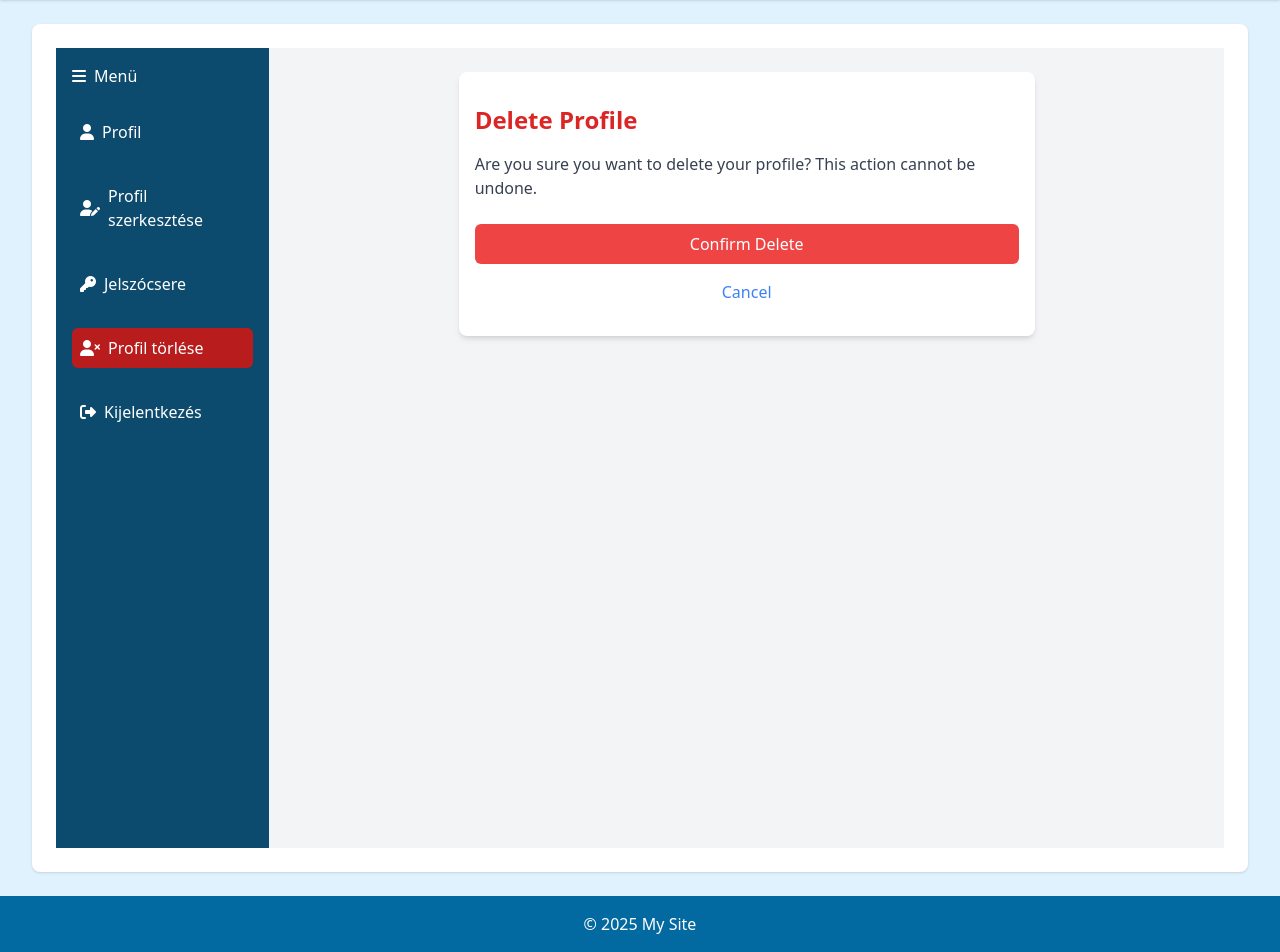
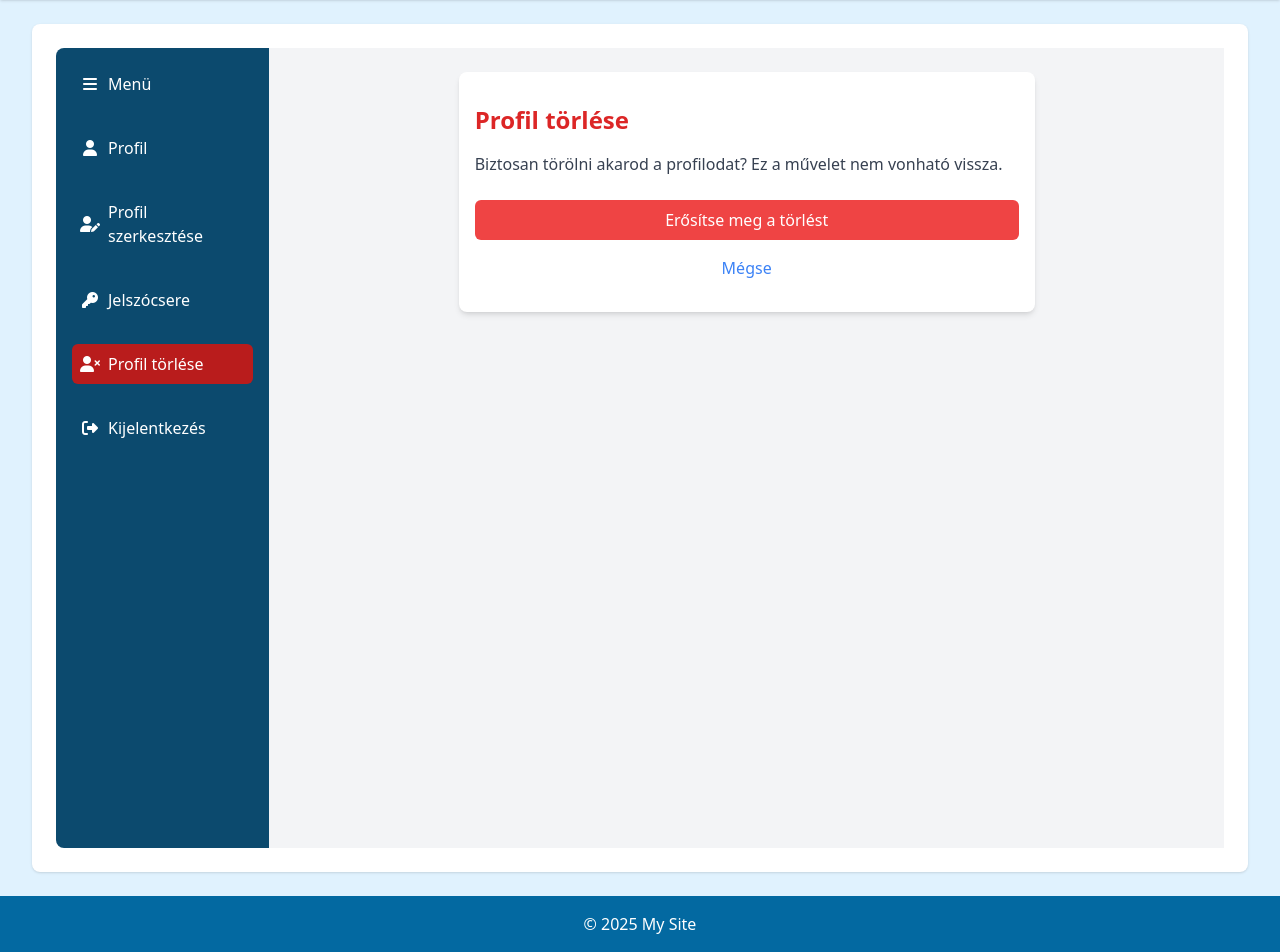
Before and after one commit to Tibi81/Django-Auth-Tailwind, a Django app: page /profile/delete/ in a window 1280 px wide. Shown: the part 64-1016 px from the top of the page. Run offline with Django 5.2, Linux system fonts and the light colour scheme; a user stored in the database is signed in; data comes from the database, SQL or seed files in the repository; both versions use the stored data as it was after the commit; some libraries are stand-ins or nearby versions.

Commit message:
Style update

```diff
--- a/accounts/templates/profile/delete_profile.html
+++ b/accounts/templates/profile/delete_profile.html
@@ -3,16 +3,16 @@
 
 {% block profile_content %}
 <div class="max-w-xl mx-auto px-4 py-8 bg-white shadow-md rounded-lg">
-    <h1 class="text-2xl font-semibold text-red-600">Delete Profile</h1>
-    <p class="text-gray-700 mt-4">Are you sure you want to delete your profile? This action cannot be undone.</p>
+    <h1 class="text-2xl font-semibold text-red-600">Profil törlése</h1>
+    <p class="text-gray-700 mt-4">Biztosan törölni akarod a profilodat? Ez a művelet nem vonható vissza.</p>
 
     <form method="post" class="mt-6">
         {% csrf_token %}
         <button type="submit" class="w-full py-2 bg-red-500 text-white rounded-md hover:bg-red-600 focus:outline-none focus:ring-2 focus:ring-red-400">
-            Confirm Delete
+            Erősítse meg a törlést
         </button>
     </form>
 
-    <a href="{% url 'profile' %}" class="block text-center mt-4 text-blue-500 hover:underline">Cancel</a>
+    <a href="{% url 'profile' %}" class="block text-center mt-4 text-blue-500 hover:underline">Mégse</a>
 </div>
 {% endblock %}
--- a/accounts/templates/profile_base.html
+++ b/accounts/templates/profile_base.html
@@ -5,7 +5,8 @@
 
     <!-- Sidebar -->
     <div id="sidebar"
-     class="bg-sky-900 text-white
+     class="
+       bg-sky-900 text-white
        w-full md:w-20 lg:w-64
        p-4
        flex flex-col sm:flex-row md:flex-col
@@ -13,8 +14,8 @@
        sm:justify-evenly md:justify-start
        space-y-0 sm:space-y-0 md:space-y-6
        space-x-0 sm:space-x-4 md:space-x-0
-            transition-none">
-
+       rounded-t-lg
+       md:rounded-tl-lg md:rounded-bl-lg md:rounded-tr-none md:rounded-br-none">
 
 
         {% with request.resolver_match.url_name as current_url %}
@@ -24,12 +25,14 @@
 
 
             <!-- Csak nagy képernyőn van toggle -->
-            <div class="hidden lg:flex items-center space-x-2">
-                <button onclick="toggleSidebar()" class="flex items-center space-x-2 text-white text-base">
-                    <i class="fas fa-bars"></i>
+            <a href="javascript:void(0);" onclick="toggleSidebar()"
+                class="w-auto md:w-full flex flex-col md:flex-col lg:flex-row items-center
+                        space-x-0 lg:space-x-2 p-2 rounded-md transition-colors duration-200
+                        text-white hover:bg-gray-700 hidden lg:flex">
+                    <i class="fas fa-bars text-base w-5 text-center"></i>
                     <span class="sidebar-label hidden md:hidden lg:inline">Menü</span>
-                </button>
-            </div>
+                </a>
+
 
             <!-- Menüelemek -->
             <a href="{% url 'profile' %}"
@@ -40,7 +43,7 @@
                       {% else %}
                           text-white hover:bg-sky-700
                       {% endif %}">
-                <i class="fas fa-user text-base"></i>
+                <i class="fas fa-user text-base w-5 text-center"></i>
                 <span class="sidebar-label hidden md:hidden lg:inline">Profil</span>
             </a>
 
@@ -52,7 +55,7 @@
                       {% else %}
                           text-white hover:bg-sky-700
                       {% endif %}">
-                <i class="fas fa-user-edit text-base"></i>
+                <i class="fas fa-user-edit text-base w-5 text-center"></i>
                 <span class="sidebar-label hidden md:hidden lg:inline">Profil szerkesztése</span>
             </a>
 
@@ -64,7 +67,7 @@
                       {% else %}
                           text-white hover:bg-sky-700
                       {% endif %}">
-                <i class="fas fa-key text-base"></i>
+                <i class="fas fa-key text-base w-5 text-center"></i>
                 <span class="sidebar-label hidden md:hidden lg:inline">Jelszócsere</span>
             </a>
 
@@ -76,7 +79,7 @@
                       {% else %}
                           text-white hover:bg-red-600
                       {% endif %}">
-                <i class="fas fa-user-times text-base"></i>
+                <i class="fas fa-user-times text-base w-5 text-center"></i>
                 <span class="sidebar-label hidden md:hidden lg:inline">Profil törlése</span>
             </a>
 
@@ -86,7 +89,7 @@
                         class="w-full flex flex-col md:flex-col lg:flex-row items-center
                                space-x-0 lg:space-x-2 p-2 rounded-md transition-colors duration-200
                                text-white hover:bg-gray-700">
-                    <i class="fas fa-sign-out-alt text-base"></i>
+                    <i class="fas fa-sign-out-alt text-base w-5 text-center"></i>
                     <span class="sidebar-label hidden md:hidden lg:inline">Kijelentkezés</span>
                 </button>
             </form>
--- a/theme/static/css/dist/styles.css
+++ b/theme/static/css/dist/styles.css
@@ -900,6 +900,10 @@ select {
   width: 12rem;
 }
 
+.w-5 {
+  width: 1.25rem;
+}
+
 .w-6 {
   width: 1.5rem;
 }
@@ -1052,6 +1056,11 @@ select {
   border-radius: 0.75rem;
 }
 
+.rounded-t-lg {
+  border-top-left-radius: 0.5rem;
+  border-top-right-radius: 0.5rem;
+}
+
 .border {
   border-width: 1px;
 }
@@ -1253,14 +1262,14 @@ select {
   padding-bottom: 1rem;
 }
 
+.py-6 {
+  padding-top: 1.5rem;
+  padding-bottom: 1.5rem;
+}
+
 .py-8 {
   padding-top: 2rem;
   padding-bottom: 2rem;
-}
-
-.py-6 {
-  padding-top: 1.5rem;
-  padding-bottom: 1.5rem;
 }
 
 .pb-3 {
@@ -1458,10 +1467,6 @@ select {
   transition-duration: 150ms;
 }
 
-.transition-none {
-  transition-property: none;
-}
-
 .duration-200 {
   transition-duration: 200ms;
 }
@@ -1576,18 +1581,6 @@ select {
 }
 
 @media (min-width: 640px) {
-  .sm\:ml-6 {
-    margin-left: 1.5rem;
-  }
-
-  .sm\:block {
-    display: block;
-  }
-
-  .sm\:hidden {
-    display: none;
-  }
-
   .sm\:flex-row {
     flex-direction: row;
   }
@@ -1627,14 +1620,6 @@ select {
     grid-column: span 2 / span 2;
   }
 
-  .md\:ml-6 {
-    margin-left: 1.5rem;
-  }
-
-  .md\:block {
-    display: block;
-  }
-
   .md\:hidden {
     display: none;
   }
@@ -1684,27 +1669,31 @@ select {
     margin-top: calc(1.5rem * calc(1 - var(--tw-space-y-reverse)));
     margin-bottom: calc(1.5rem * var(--tw-space-y-reverse));
   }
+
+  .md\:rounded-bl-lg {
+    border-bottom-left-radius: 0.5rem;
+  }
+
+  .md\:rounded-br-none {
+    border-bottom-right-radius: 0px;
+  }
+
+  .md\:rounded-tl-lg {
+    border-top-left-radius: 0.5rem;
+  }
+
+  .md\:rounded-tr-none {
+    border-top-right-radius: 0px;
+  }
 }
 
 @media (min-width: 1024px) {
-  .lg\:ml-6 {
-    margin-left: 1.5rem;
-  }
-
-  .lg\:block {
-    display: block;
-  }
-
   .lg\:inline {
     display: inline;
   }
 
   .lg\:flex {
     display: flex;
-  }
-
-  .lg\:hidden {
-    display: none;
   }
 
   .lg\:w-20 {
@@ -1764,6 +1753,16 @@ select {
   }
 }
 
+@media (-webkit-min-device-pixel-ratio: 2) {
+  .high-res\:flex {
+    display: flex;
+  }
+
+  .high-res\:hidden {
+    display: none;
+  }
+}
+
 @media (prefers-color-scheme: dark) {
   .dark\:bg-gray-800 {
     --tw-bg-opacity: 1;
--- a/theme/static_src/tailwind.config.js
+++ b/theme/static_src/tailwind.config.js
@@ -46,6 +46,9 @@ module.exports = {
     ],
     theme: {
         extend: {
+            screens: {
+                    'high-res': { 'raw': '(-webkit-min-device-pixel-ratio: 2)' },
+            },
             colors:{
                 'primary': '#5B21B6',
                 'secondary': '#9333EA',
--- a/theme/templates/base.html
+++ b/theme/templates/base.html
@@ -33,11 +33,11 @@
                         </svg>
                     </button>
                 </div>
-                <div class="hidden xl:block xl:ml-6">
+                <div class="hidden xl:block high-res:hidden xl:ml-6">
                     <div class="flex h-16 items-center space-x-4">
                         <a href="{% url 'home' %}" class="rounded-md px-3 py-2 text-sm font-medium text-sky-100 hover:bg-sky-600 hover:text-white">Home</a>
                         {% if request.user.is_authenticated %}
-                           <div class="relative group inline-flex items-center hidden xl:flex">
+                           <div class="relative group inline-flex items-center hidden xl:flex high-res:flex">
                                 {% if profile and profile.profile_picture and profile.profile_picture.url != '/media/profile_pics/default.jpg' %}
 
                                     <div class="flex flex-col items-center justify-center text-center cursor-pointer">
```
Also changed, not shown: accounts/templates/profile/edit_profile.html (+14 -17 lines), accounts/templates/profile/profile.html (+12 -11 lines), db.sqlite3. Lines whose indentation alone changed are shown as unchanged.
